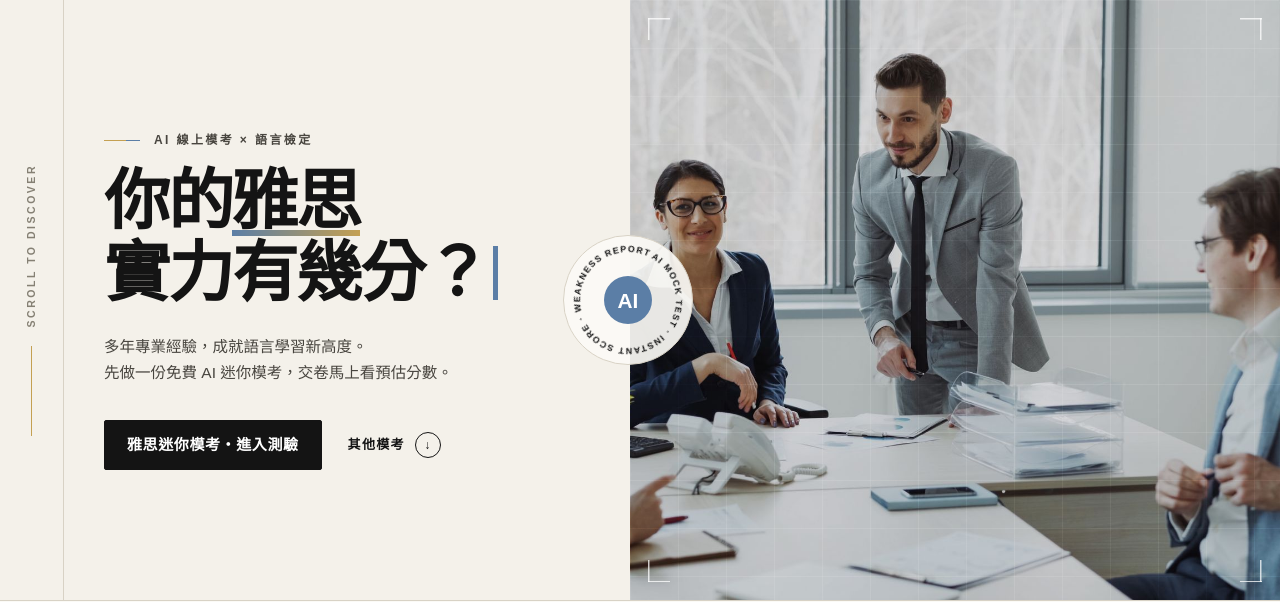
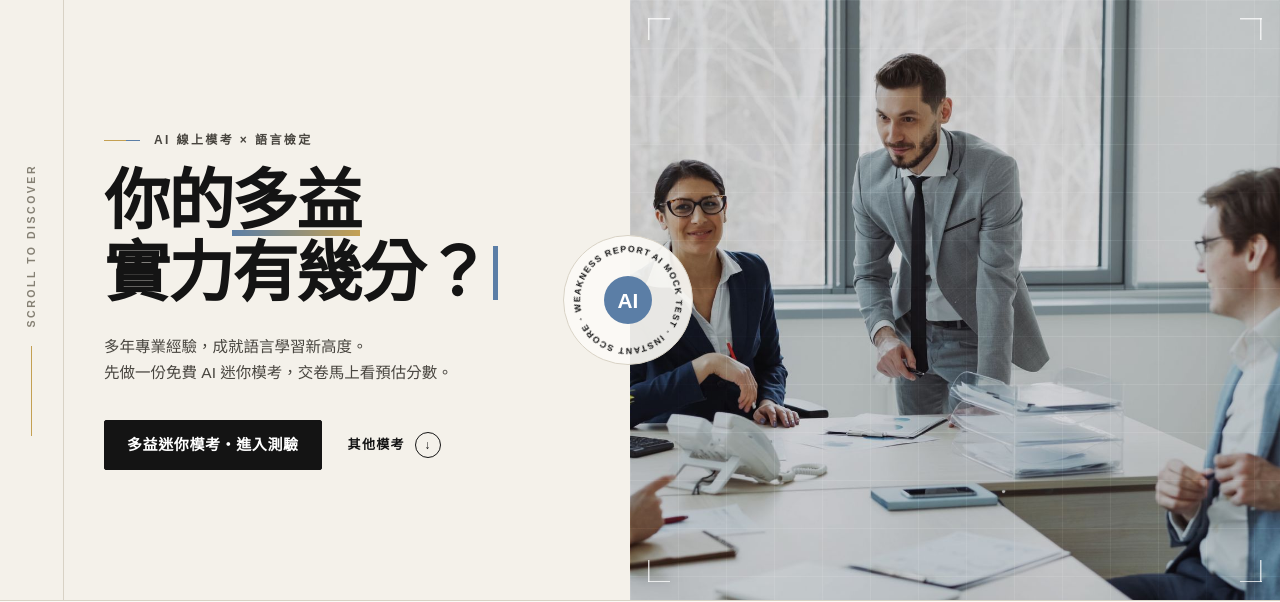
Before and after one commit to sandra960810/cram-school-quiz-system, a Flask app: page / in a window 1280 px wide. Shown: the part 73-675 px from the top of the page. Run offline with Flask 3, Linux system fonts and the light colour scheme; some libraries are stand-ins or nearby versions.

Commit message:
官網預覽版：首頁標題固定是多益，不再輪播
使用者要求「先多益就好，不要輪播」。拿掉每 3 秒換成雅思、日檢、韓檢的輪播與按鈕跟著換，
保留進場解碼和滑鼠格線。

Co-Authored-By: Claude Opus 5.5 <noreply@anthropic.com>
Claude-Session: https://claude.ai/code/session_01RuXmBcdVRtsj6ErDWnQAy6

```diff
--- a/static/site.js
+++ b/static/site.js
@@ -99,8 +99,8 @@
 
     /* 首頁標題的科技感動態（2026-11 使用者要求「標題也要有交互、科技感的動態」）：
        1 進場時每個字先跳亂碼再依序定格（解碼）
-       2 「多益」每 3 秒解碼成下一個考試（雅思、日檢、韓檢…），下面的按鈕文字與連結跟著換
-       3 滑鼠在標題區移動時，背後的細格線跟著滑鼠亮起來；滑鼠停在標題區時暫停輪播 */
+       2 滑鼠在標題區移動時，背後的細格線跟著滑鼠亮起來
+       （原本「多益」會每 3 秒輪播成其他考試，2026-11 使用者要求「先多益就好，不要輪播」，已拿掉） */
     (function heroTitle() {
         var h = document.querySelector('[data-hero-title]');
         if (!h) return;
@@ -113,11 +113,6 @@
         if (reduce) return;
         var POOL = '01<>/#*+=?%&ABCDEFXZ';
         var segs = Array.prototype.slice.call(h.querySelectorAll('.h-t-seg, .h-t-word'));
-        var word = h.querySelector('.h-t-word');
-        var btn = document.querySelector('[data-hero-btn]');
-        var btnName = btn && btn.querySelector('[data-hero-name]');
-        var words = [];
-        try { words = JSON.parse(h.getAttribute('data-words') || '[]'); } catch (e) { words = []; }
         h.setAttribute('aria-label', h.textContent);
         function rnd() { return POOL[Math.floor(Math.random() * POOL.length)]; }
         /* el 的文字從亂碼一個字一個字定格成 to；start 毫秒後開始，每個字間隔 step 毫秒 */
@@ -144,24 +139,6 @@
             decode(el, to, at, 70);
             at += to.length * 70 + 40;
         });
-        if (!word || words.length < 2) return;
-        /* 2 考試名稱輪播 */
-        var cur = 0, hover = false, seen = true, timer = null;
-        function next() {
-            cur = (cur + 1) % words.length;
-            var w = words[cur];
-            word.classList.remove('is-swap'); void word.offsetWidth; word.classList.add('is-swap');
-            decode(word, w.n, 0, 90);
-            if (btn) { btn.href = w.u; if (btnName) decode(btnName, w.n, 0, 90); }
-        }
-        function loop() {
-            clearTimeout(timer);
-            timer = setTimeout(function () { if (!hover && seen && !document.hidden) next(); loop(); }, 3000);
-        }
-        box.addEventListener('pointerenter', function () { hover = true; });
-        box.addEventListener('pointerleave', function () { hover = false; });
-        if ('IntersectionObserver' in window) new IntersectionObserver(function (es) { seen = es[0].isIntersecting; }).observe(h);
-        setTimeout(loop, at + 600);
     })();
 
     if (reduce || !('IntersectionObserver' in window)) return;
--- a/templates/site/home.html
+++ b/templates/site/home.html
@@ -14,15 +14,13 @@
     <div class="h-hero-txt">
         <p class="s-eyebrow lined">AI 線上模考 × 語言檢定</p>
         {# 標題的科技感動態（site.js 的 heroTitle）：進場時每個字像解碼一樣跳字再定格；
-           「多益」每 3 秒換成下一個有迷你模考的考試（雅思、日檢、韓檢），按鈕跟著換；滑鼠停在標題區就暫停。
+           標題固定是多益，不輪播（2026-11 使用者要求）。
            網頁原始碼裡標題固定是「你的多益實力有幾分？」，搜尋引擎看到的不變 #}
-        {% set hero_words = [] %}
-        {% for k, n in mocks if k in mocks_ready %}{% set _ = hero_words.append({'k': k, 'n': n, 'u': url_for('site.mock_take', key=k)}) %}{% endfor %}
-        <h1 class="h-title" data-hero-title data-words='{{ hero_words|tojson|forceescape }}'><span class="h-t-seg">你的</span><span class="h-t-word">多益</span><br><span class="h-t-seg">實力有幾分？</span><span class="h-t-caret" aria-hidden="true"></span></h1>
+        <h1 class="h-title" data-hero-title><span class="h-t-seg">你的</span><span class="h-t-word">多益</span><br><span class="h-t-seg">實力有幾分？</span><span class="h-t-caret" aria-hidden="true"></span></h1>
         <p class="h-hero-lead">多年專業經驗，成就語言學習新高度。<br>先做一份免費 AI 迷你模考，交卷馬上看預估分數。</p>
         {% if 'toeic' in mocks_ready %}
         <div class="h-hero-cta">
-            <a class="s-btn" data-hero-btn href="{{ url_for('site.mock_take', key='toeic') }}"><span><span data-hero-name>多益</span>迷你模考・進入測驗</span></a>
+            <a class="s-btn" href="{{ url_for('site.mock_take', key='toeic') }}"><span>多益迷你模考・進入測驗</span></a>
             <a class="h-more" href="#ai-mock">其他模考 <span class="h-more-dot" aria-hidden="true">↓</span></a>
         </div>
         {% endif %}
```
Also changed, not shown: CLAUDE.md (+1 -1 lines).
